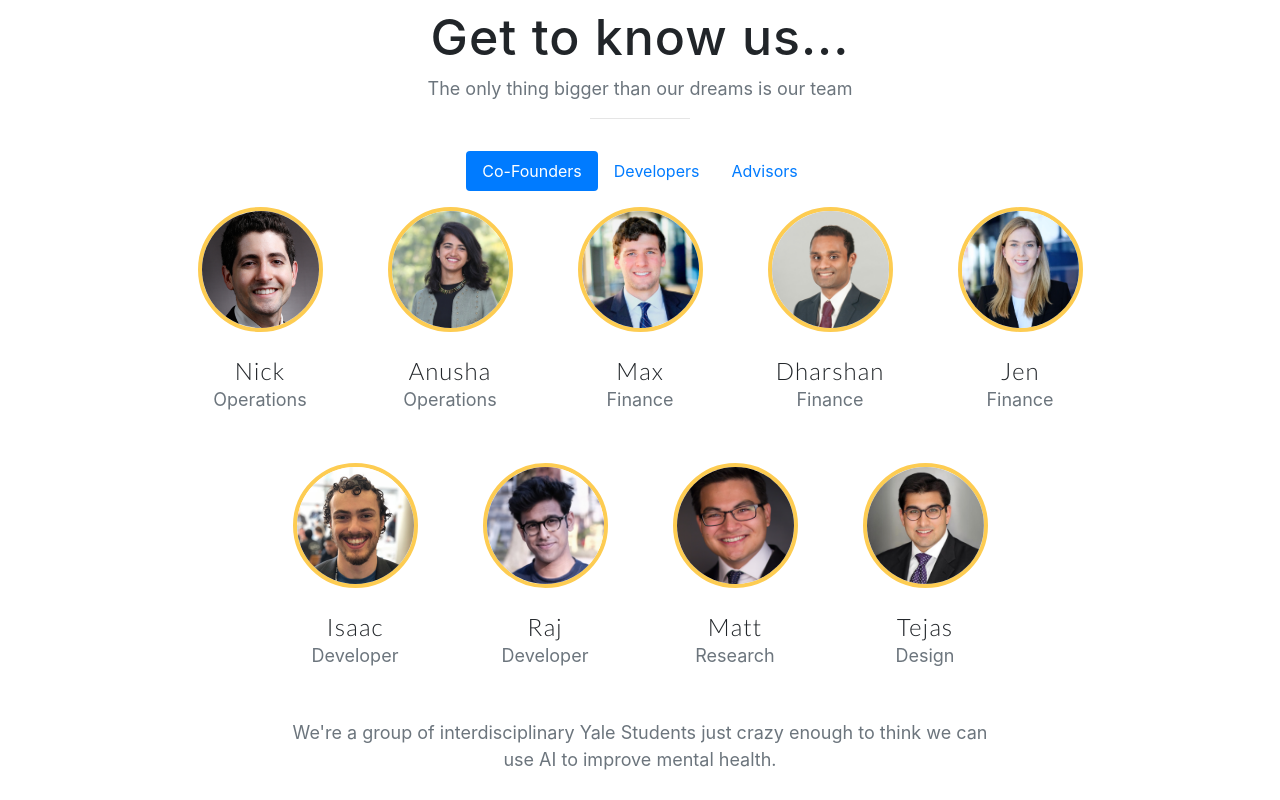
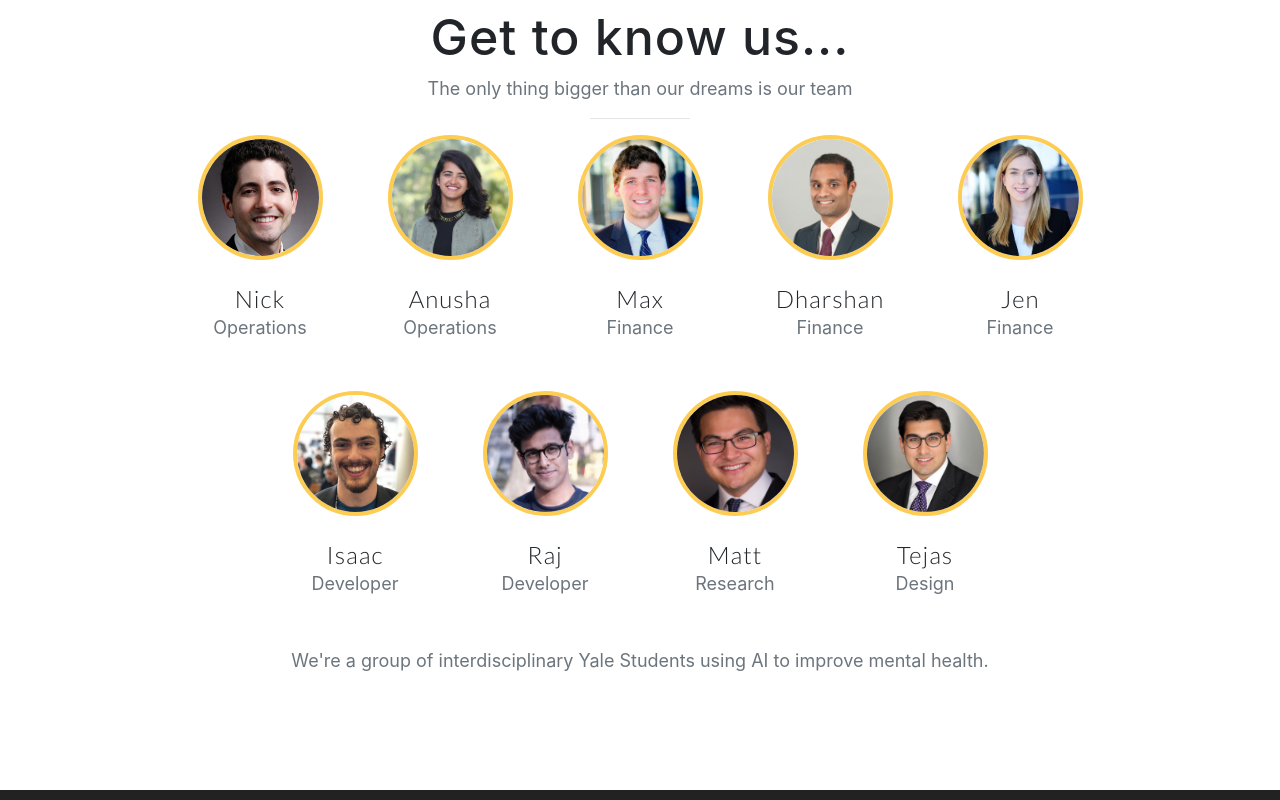
Before and after one commit to tsathe/sol, a website with bundled scripts: page index.html in a window 1280 px wide. Shown: the part 3380-4180 px from the top of the page. Built offline with nearby package versions, Linux system fonts and the light colour scheme; a web font is replaced by a local one.

Commit message:
team page fixed

```diff
--- a/index.html
+++ b/index.html
@@ -163,7 +163,7 @@
       <div class="cta-content">
         <div class="container">
           <h2>Burnout.<br>Get out.</h2>
-          <p class="text-muted">Read about our pilot with residents at Yale-New Haven Hospital</p>
+          <p class="text-muted">Read about our pilot with medical trainees in Puerto Rico</p>
           <a href="#contact" class="btn btn-outline btn-xl js-scroll-trigger">Let's Get Started!</a>
         </div>
       </div>
@@ -203,7 +203,7 @@
           <p class="text-muted">The only thing bigger than our dreams is our team</p>
           <hr>
         </div>
-        <div class="row">
+        <!-- <div class="row">
           <div class="col-lg-12 text-center mx-auto">
             <div class="nav-center">
               <ul class="nav nav-pills mb-3 mt-3" id="pills-tab" role="tablist">
@@ -219,11 +219,8 @@
               </ul>
           </div>
         </div>
-        </div>
+        </div> -->
 
-
-          <div class="tab-content" id="pills-tabContent">
-            <div class="tab-pane fade show active" id="pills-cofounders" role="tabpanel" aria-labelledby="cofounders-tab">
         <div class="row justify-content-center">
           <div class="col-sm-2">
             <div class="team-member">
@@ -271,6 +268,7 @@
           </div>
 
         </div>
+
         <div class="row justify-content-center">
 
           <div class="col-sm-2">
@@ -309,11 +307,16 @@
             </div>
           </div>
         </div>
+
         <div class="row">
           <div class="col-lg-8 mx-auto text-center">
-                    <p class="large text-muted">We're a group of interdisciplinary Yale Students just crazy enough to think we can use AI to improve mental health.</p>
+            <p class="large text-muted">We're a group of interdisciplinary Yale Students using AI to improve mental health.</p>
           </div>
         </div>
+
+          <!-- <div class="tab-content" id="pills-tabContent">
+            <div class="tab-pane fade show active" id="pills-cofounders" role="tabpanel" aria-labelledby="cofounders-tab">
+
             </div>
             <div class="tab-pane fade" id="pills-developers" role="tabpanel" aria-labelledby="developers-tab">
               <div class="row justify-content-center">
@@ -382,10 +385,7 @@
               <div class="row">
                 <div class="col-lg-8 mx-auto text-center">
                   <p class="large text-muted">We've added talented developers to our team</p>
-                </div>
-              </div>
-            </div>
-          </div>
+                </div> -->
               </div>
 
 
```
Lines whose indentation alone changed are shown as unchanged.
